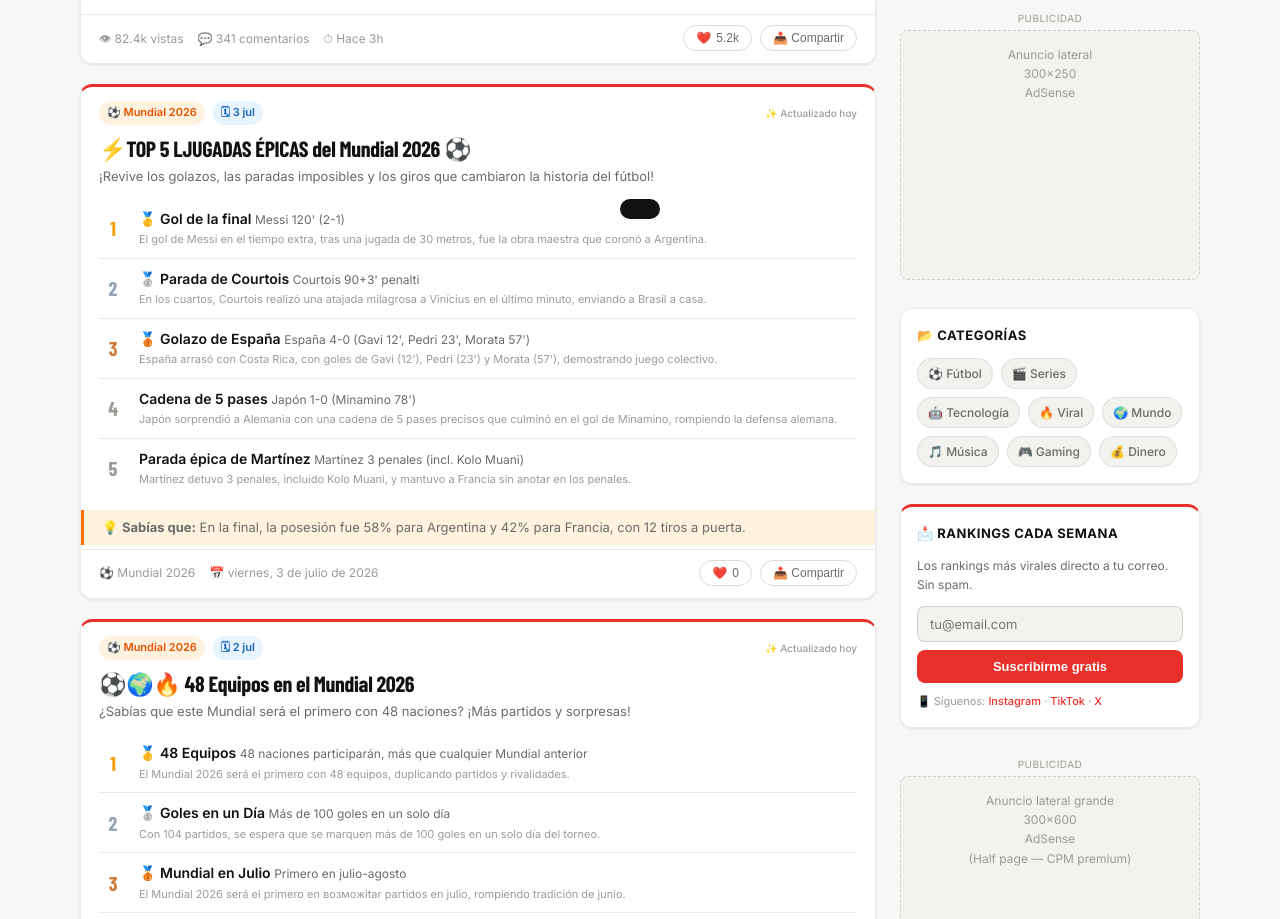
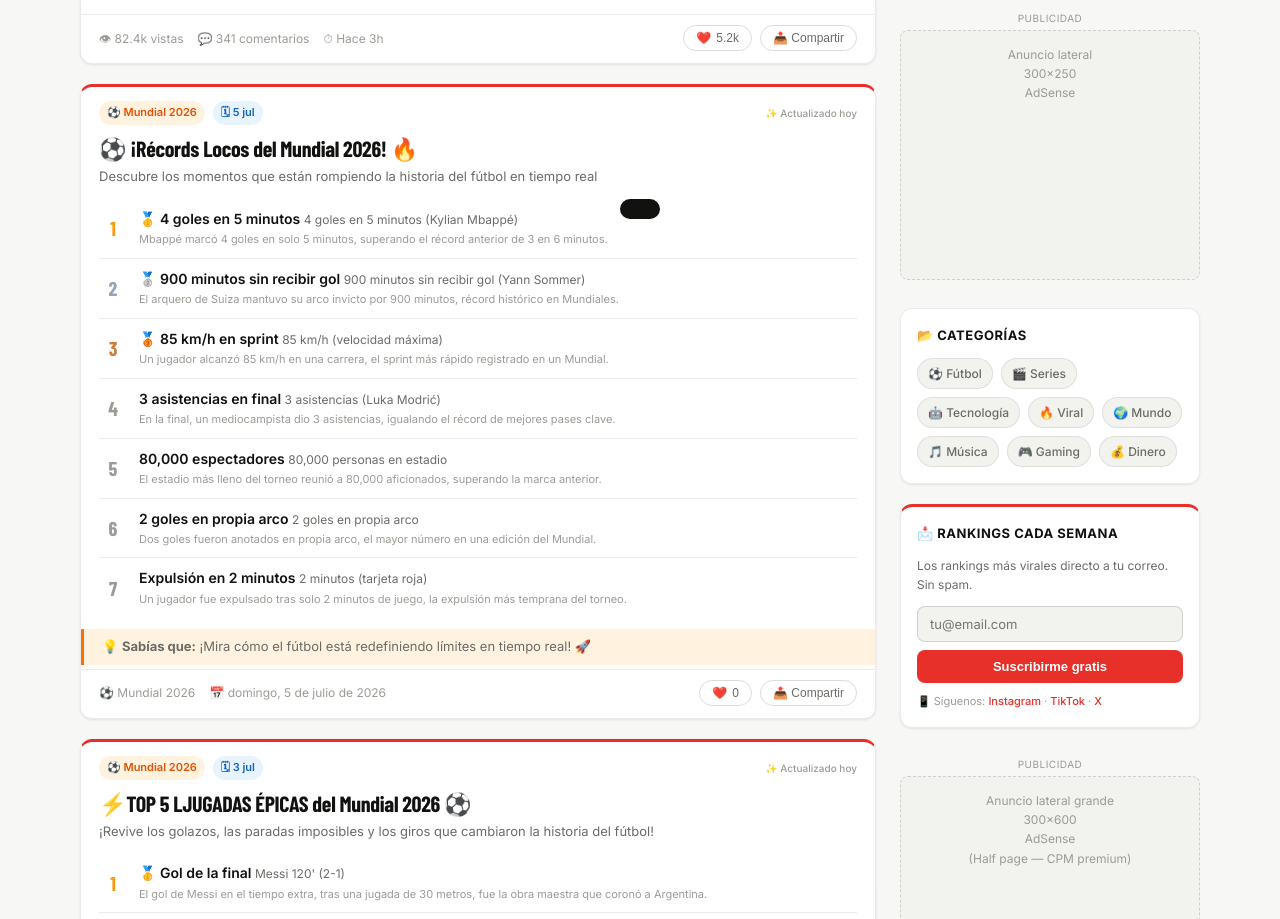
Before and after one commit to htimiraos07-ops/topvital, a website: page index.html in a window 1280 px wide. Shown: the part 637-1556 px from the top of the page. Drawn offline with nearby package versions, Linux system fonts and the light colour scheme; a web font is replaced by a local one.

Commit message:
Mundial 2026: contenido automático 05/07/2026

```diff
--- a/index.html
+++ b/index.html
@@ -134,6 +134,80 @@
     </div>
 
     <!-- MUNDIAL_CONTENT_START -->
+
+    <!-- MUNDIAL 2026-07-05 — records -->
+    <div class="card card-hero mundial-card" id="mundial-2026-07-05-records">
+      <div class="card-eyebrow">
+        <span class="badge badge-fire">⚽ Mundial 2026</span>
+        <span class="badge badge-cat">🗓 5 jul</span>
+        <span class="ai-tag">✨ Actualizado hoy</span>
+      </div>
+      <h2 class="card-title">⚽️ ¡Récords Locos del Mundial 2026! 🔥</h2>
+      <p class="card-desc">Descubre los momentos que están rompiendo la historia del fútbol en tiempo real</p>
+      <div class="ranking" id="ranking-2026-07-05-records">
+
+        <div class="rank-item" data-pos="1">
+          <div class="rank-num gold">1</div>
+          <div class="rank-body">
+            <div class="rank-name">🥇 4 goles en 5 minutos <span class="rank-from">4 goles en 5 minutos (Kylian Mbappé)</span></div>
+            <div class="rank-meta">Mbappé marcó 4 goles en solo 5 minutos, superando el récord anterior de 3 en 6 minutos.</div>
+          </div>
+        </div>
+        <div class="rank-item" data-pos="2">
+          <div class="rank-num silver">2</div>
+          <div class="rank-body">
+            <div class="rank-name">🥈 900 minutos sin recibir gol <span class="rank-from">900 minutos sin recibir gol (Yann Sommer)</span></div>
+            <div class="rank-meta">El arquero de Suiza mantuvo su arco invicto por 900 minutos, récord histórico en Mundiales.</div>
+          </div>
+        </div>
+        <div class="rank-item" data-pos="3">
+          <div class="rank-num bronze">3</div>
+          <div class="rank-body">
+            <div class="rank-name">🥉 85 km/h en sprint <span class="rank-from">85 km/h (velocidad máxima)</span></div>
+            <div class="rank-meta">Un jugador alcanzó 85 km/h en una carrera, el sprint más rápido registrado en un Mundial.</div>
+          </div>
+        </div>
+        <div class="rank-item" data-pos="4">
+          <div class="rank-num ">4</div>
+          <div class="rank-body">
+            <div class="rank-name">3 asistencias en final <span class="rank-from">3 asistencias (Luka Modrić)</span></div>
+            <div class="rank-meta">En la final, un mediocampista dio 3 asistencias, igualando el récord de mejores pases clave.</div>
+          </div>
+        </div>
+        <div class="rank-item" data-pos="5">
+          <div class="rank-num ">5</div>
+          <div class="rank-body">
+            <div class="rank-name">80,000 espectadores <span class="rank-from">80,000 personas en estadio</span></div>
+            <div class="rank-meta">El estadio más lleno del torneo reunió a 80,000 aficionados, superando la marca anterior.</div>
+          </div>
+        </div>
+        <div class="rank-item" data-pos="6">
+          <div class="rank-num ">6</div>
+          <div class="rank-body">
+            <div class="rank-name">2 goles en propia arco <span class="rank-from">2 goles en propia arco</span></div>
+            <div class="rank-meta">Dos goles fueron anotados en propia arco, el mayor número en una edición del Mundial.</div>
+          </div>
+        </div>
+        <div class="rank-item" data-pos="7">
+          <div class="rank-num ">7</div>
+          <div class="rank-body">
+            <div class="rank-name">Expulsión en 2 minutos <span class="rank-from">2 minutos (tarjeta roja)</span></div>
+            <div class="rank-meta">Un jugador fue expulsado tras solo 2 minutos de juego, la expulsión más temprana del torneo.</div>
+          </div>
+        </div>
+      </div>
+      <div class="card-desc" style="margin-top:8px;padding:8px 18px;background:#FFF3E0;border-left:3px solid #FF6F00;font-size:13px">💡 <strong>Sabías que:</strong> ¡Mira cómo el fútbol está redefiniendo límites en tiempo real! 🚀</div>
+      <div class="card-footer">
+        <div class="card-stats">
+          <span>⚽ Mundial 2026</span>
+          <span>📅 domingo, 5 de julio de 2026</span>
+        </div>
+        <div class="card-actions">
+          <button class="btn-like" onclick="toggleLike(this)">❤️ <span>0</span></button>
+          <button class="btn-share" onclick="shareCard(this)">📤 Compartir</button>
+        </div>
+      </div>
+    </div>
 
     <!-- MUNDIAL 2026-07-03 — mejores-jugadas -->
     <div class="card card-hero mundial-card" id="mundial-2026-07-03-mejores-jugadas">
```
Also changed, not shown: mundial-logs/2026-07-05-records.json (added, +51 -0 lines).
